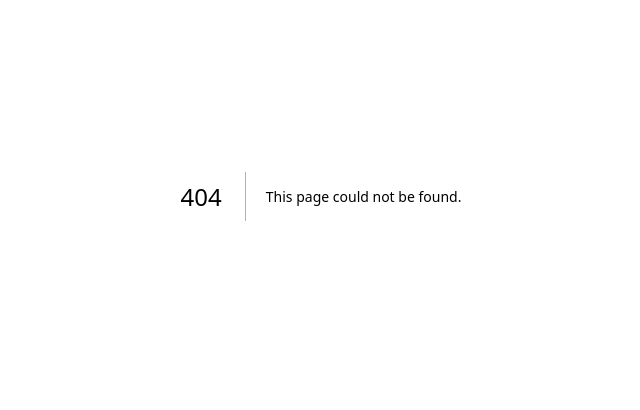
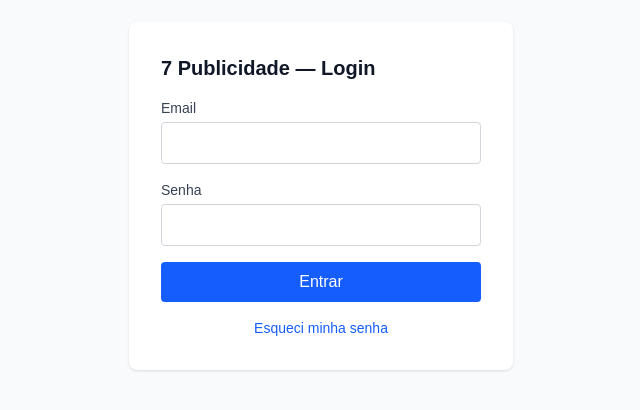
Before and after one commit to MateusAzedia/7-Publicidade-OS-Management, a Next.js app: page /login in a window 1280 px wide. Before the commit this address had no page. Shown: the part 204-614 px from the top of the page, without its empty margins (319-959 px from the left). Built offline with nearby package versions, Linux system fonts and the light colour scheme; no server answers.

Commit message:
feat: tela de login e dashboard protegido por sessão

```diff
--- a/package.json
+++ b/package.json
@@ -13,7 +13,8 @@
     "@supabase/supabase-js": "^2.116.0",
     "next": "16.3.5",
     "react": "19.2.8",
-    "react-dom": "19.2.8"
+    "react-dom": "19.2.8",
+    "zod": "^4.6.5"
   },
   "devDependencies": {
     "@tailwindcss/postcss": "^4",
--- /dev/null
+++ b/src/app/dashboard/page.tsx
@@ -0,0 +1,26 @@
+import { redirect } from 'next/navigation'
+import { createClient } from '@/lib/supabase/server'
+
+export default async function DashboardPage() {
+  const supabase = await createClient()
+  const { data: { user } } = await supabase.auth.getUser()
+
+  if (!user) {
+    redirect('/login')
+  }
+
+  const { data: profile } = await supabase
+    .from('profiles')
+    .select('nome, role')
+    .eq('id', user.id)
+    .single()
+
+  return (
+    <div className="p-8">
+      <h1 className="text-2xl font-bold">
+        Olá, {profile?.nome ?? user.email}
+      </h1>
+      <p className="text-gray-600">Você está logado como: {profile?.role}</p>
+    </div>
+  )
+}
--- /dev/null
+++ b/src/app/login/page.tsx
@@ -0,0 +1,95 @@
+'use client'
+
+import { useState } from 'react'
+import { useRouter } from 'next/navigation'
+import { createClient } from '@/lib/supabase/client'
+
+export default function LoginPage() {
+  const router = useRouter()
+  const supabase = createClient()
+  const [email, setEmail] = useState('')
+  const [password, setPassword] = useState('')
+  const [error, setError] = useState<string | null>(null)
+  const [loading, setLoading] = useState(false)
+
+  async function handleLogin(e: React.FormEvent) {
+    e.preventDefault()
+    setError(null)
+    setLoading(true)
+
+    const { error } = await supabase.auth.signInWithPassword({
+      email,
+      password,
+    })
+
+    setLoading(false)
+
+    if (error) {
+      setError('Email ou senha incorretos.')
+      return
+    }
+
+    router.push('/dashboard')
+    router.refresh()
+  }
+
+  return (
+    <div className="flex min-h-screen items-center justify-center bg-gray-50 px-4">
+      <form
+        onSubmit={handleLogin}
+        className="w-full max-w-sm space-y-4 rounded-lg bg-white p-8 shadow"
+      >
+        <h1 className="text-xl font-bold text-gray-900">
+          7 Publicidade — Login
+        </h1>
+
+        {error && (
+          <p className="rounded bg-red-50 p-2 text-sm text-red-600">
+            {error}
+          </p>
+        )}
+
+        <div>
+          <label className="block text-sm font-medium text-gray-700">
+            Email
+          </label>
+          <input
+            type="email"
+            required
+            value={email}
+            onChange={(e) => setEmail(e.target.value)}
+            className="mt-1 w-full rounded border border-gray-300 px-3 py-2"
+          />
+        </div>
+
+        <div>
+          <label className="block text-sm font-medium text-gray-700">
+            Senha
+          </label>
+          <input
+            type="password"
+            required
+            value={password}
+            onChange={(e) => setPassword(e.target.value)}
+            className="mt-1 w-full rounded border border-gray-300 px-3 py-2"
+          />
+        </div>
+
+        <button
+          type="submit"
+          disabled={loading}
+          className="w-full rounded bg-blue-600 py-2 text-white hover:bg-blue-700 disabled:opacity-50"
+        >
+          {loading ? 'Entrando...' : 'Entrar'}
+        </button>
+
+        <a
+          href="/recuperar-senha"
+          className="block text-center text-sm text-blue-600 hover:underline"
+        >
+          Esqueci minha senha
+        </a>
+      </form>
+    </div>
+  )
+}
```
Also changed, not shown: 2 other files (tests, documents, lock files or other folders).
